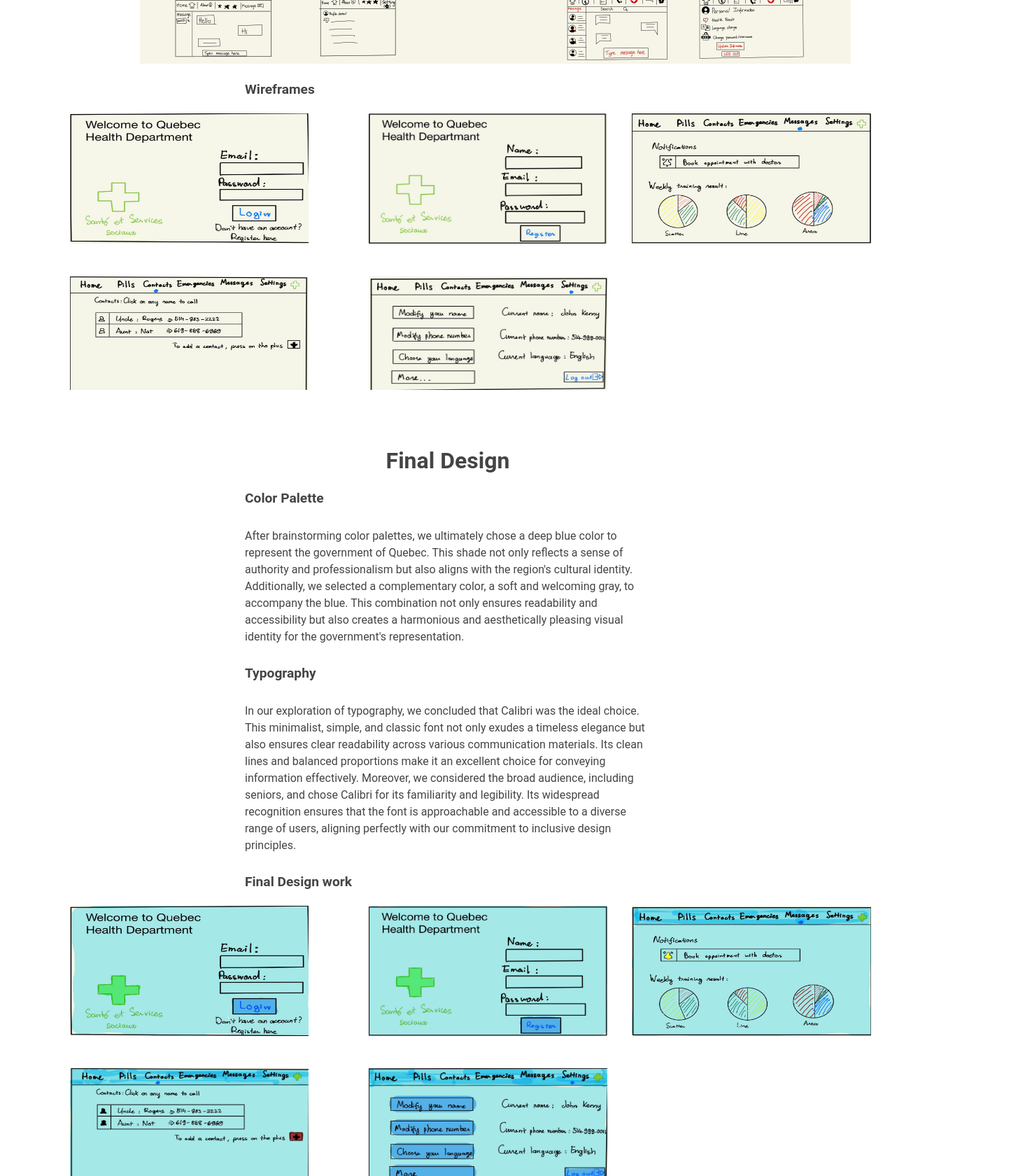
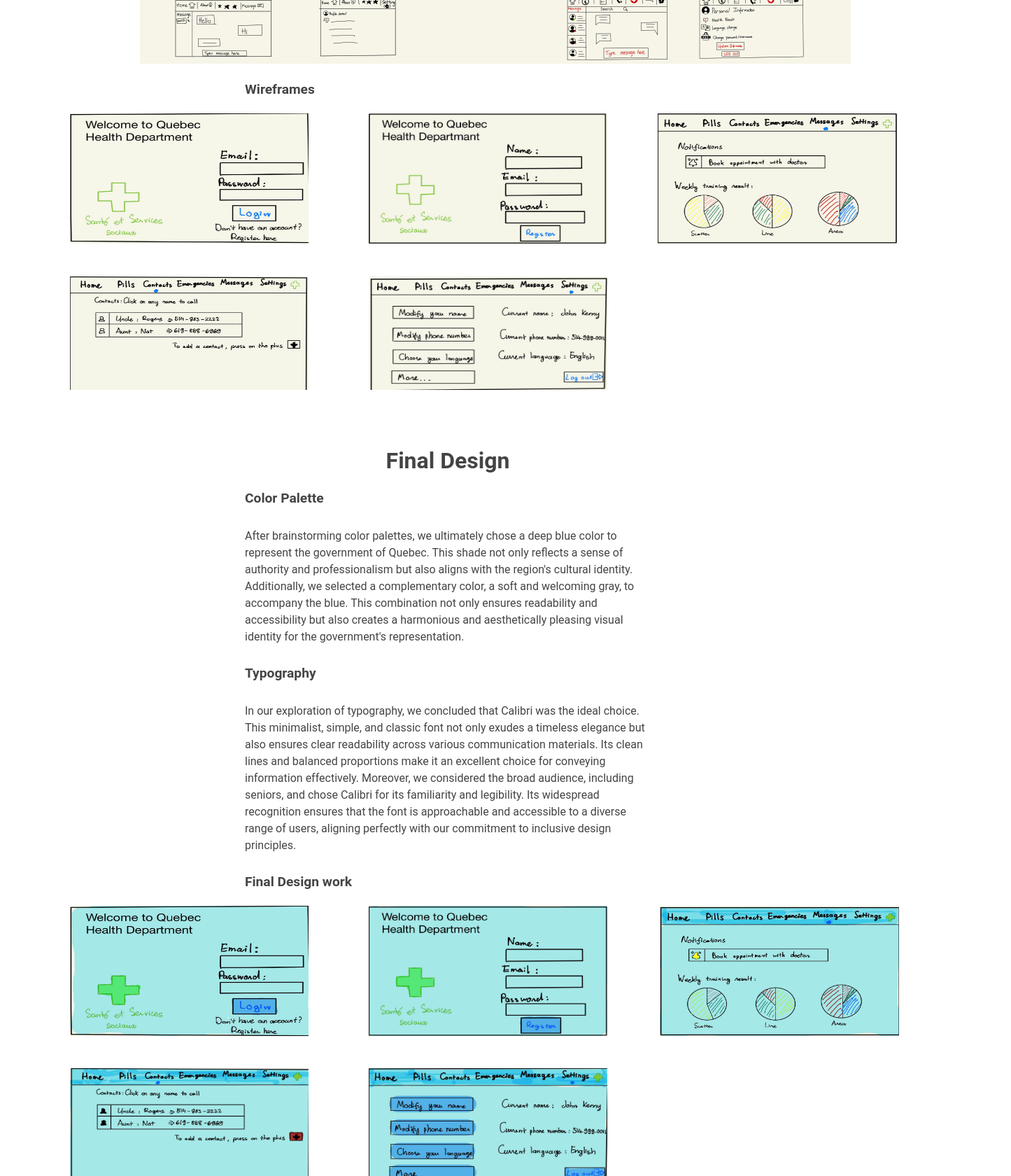
Before and after one commit to thongminhtran/Mini-Project-Designing-for-the-Elderly, a React (Create React App) app: page / in a window 1280 px wide. Shown: the part 7392-9072 px from the top of the page at 70% size, 1445 px wide, since content can reach past the window. Built offline with nearby package versions, Linux system fonts and the light colour scheme.

Commit message:
4th commit Edit space between wf and fd images

```diff
--- a/src/App.jsx
+++ b/src/App.jsx
@@ -206,8 +206,8 @@ function App() {
                             style={{
                                 height: "80%",
                                 width: "80%",
-                                paddingRight: "200px",
-                                paddingLeft: "50px",
+                                paddingRight: "100px",
+                                paddingLeft: "87px",
                             }}
                         />
                     </Grid>
@@ -218,7 +218,7 @@ function App() {
                             style={{
                                 height: "80%",
                                 width: "80%",
-                                paddingRight: "0px",
+                                paddingRight: "100px",
                                 paddingLeft: "100px",
                             }}
                         />
@@ -230,7 +230,7 @@ function App() {
                             style={{
                                 height: "80%",
                                 width: "80%",
-                                paddingRight: "0px",
+                                paddingRight: "100px",
                                 paddingLeft: "100px",
                             }}
                         />
@@ -250,18 +250,7 @@ function App() {
                     gray, to accompany the blue. This combination not only ensures readability and accessibility but also
                     creates a harmonious and aesthetically pleasing visual identity for the government's representation.
                 </h5>
-                {/*<img*/}
-                {/*    alt="iteration1"*/}
-                {/*    src={require("./images/color/colorpalettes.png")}*/}
-                {/*    style={{*/}
-                {/*        height: "20%",*/}
-                {/*        width: "20%",*/}
-                {/*        paddingRight: "300px",*/}
-                {/*        paddingLeft: "350px",*/}
-                {/*        alignContent: "center",*/}
-                {/*        textAlign: "center",*/}
-                {/*    }}*/}
-                {/*/>*/}
+
                 <h3 class="highlighted-paragraph">Typography</h3>
                 <h5 class="paragraph">
                     In our exploration of typography, we concluded that Calibri was the ideal choice. This minimalist,
@@ -306,7 +295,7 @@ function App() {
                                 height: "80%",
                                 width: "80%",
                                 paddingRight: "100px",
-                                paddingLeft: "50px",
+                                paddingLeft: "90px",
                             }}
                         />
                     </Grid>
```
Also changed, not shown: src/App.css (line endings or trailing spaces).
